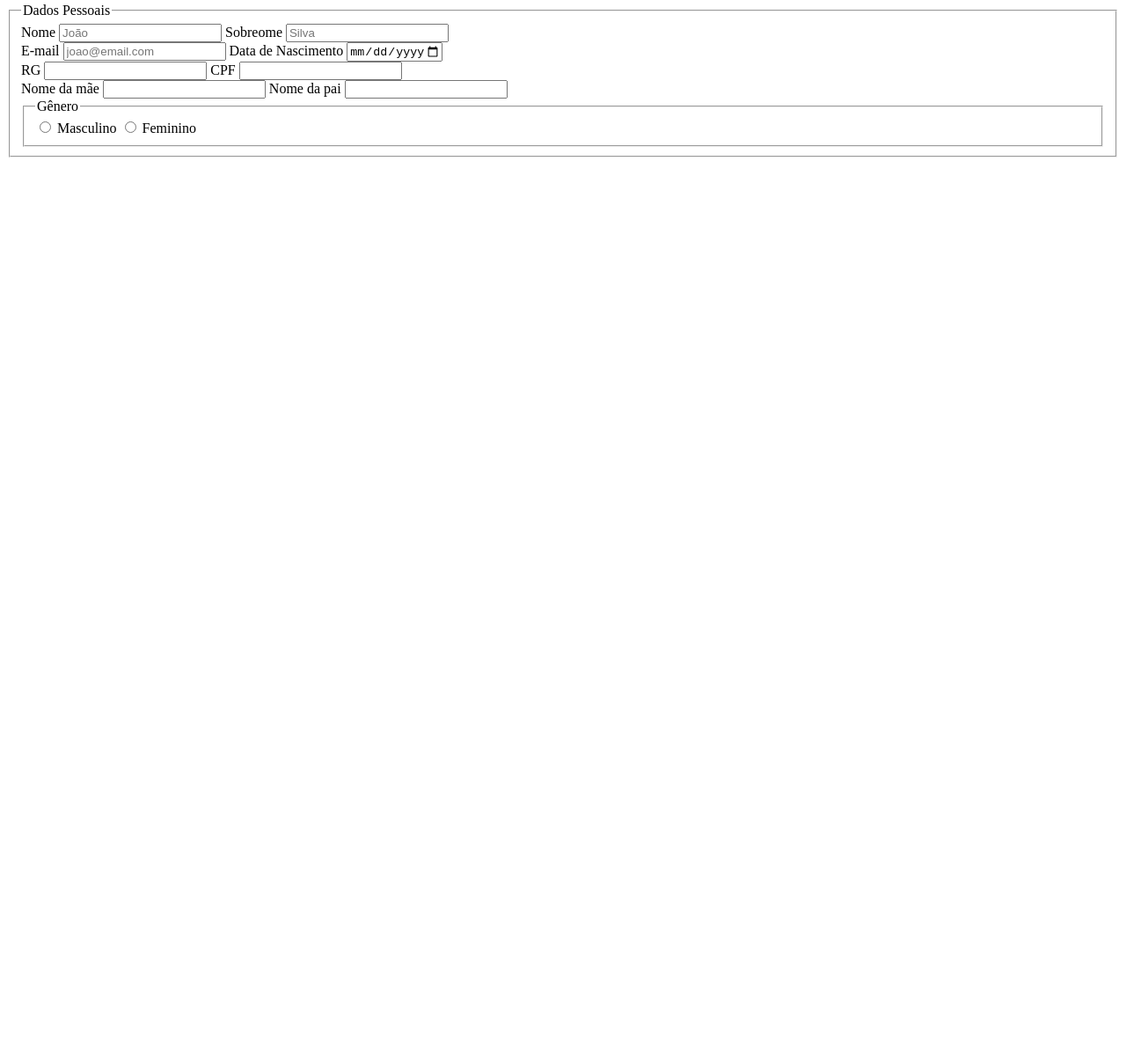
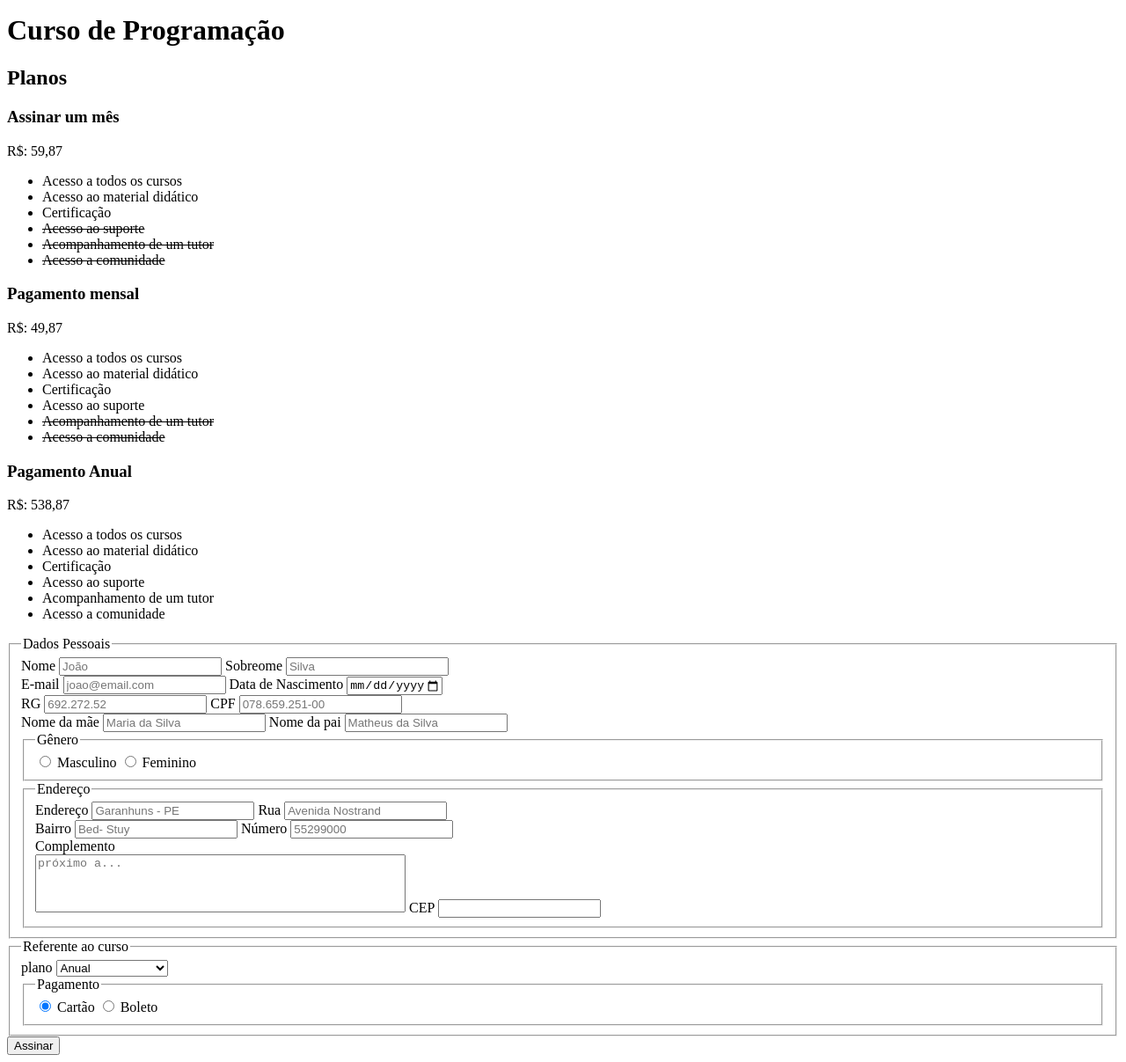
Before and after one commit to eduardonobrega/college-codes, a plain HTML site: page pg-web/form/index.html in a window 1280 px wide. Shown: the part 5-1212 px from the top of the page at 88% size. Before the commit the page ends 800 px from the top, so only its background shows below. Drawn offline with Linux system fonts and the light colour scheme.

Commit message:
add form

```diff
--- a/pg-web/form/index.html
+++ b/pg-web/form/index.html
@@ -6,32 +6,73 @@
     <title>form</title>
 </head>
 <body>
-    <form action="">
+    <main>
+        <h1>Curso de Programação</h1>
+        <section>
+            <h2>Planos</h2>
+            <div>
+                <h3>Assinar um mês</h3>
+                <span>R$: 59,87</span>
+                <ul>
+                    <li>Acesso a todos os cursos</li>
+                    <li>Acesso ao material didático</li>
+                    <li>Certificação</li>
+                    <li><s>Acesso ao suporte</s></li>
+                    <li><s>Acompanhamento de um tutor</s></li>
+                    <li><s>Acesso a comunidade</s></li>
+                </ul>
+            </div>
+            <div>
+                <h3>Pagamento mensal</h3>
+                <span>R$: 49,87</span>
+                <ul>
+                    <li>Acesso a todos os cursos</li>
+                    <li>Acesso ao material didático</li>
+                    <li>Certificação</li>
+                    <li>Acesso ao suporte</li>
+                    <li><s>Acompanhamento de um tutor</s></li>
+                    <li><s>Acesso a comunidade</s></li>
+                </ul>
+            </div>
+            <div>
+                <h3>Pagamento Anual</h3>
+                <span>R$: 538,87</span>
+                <ul>
+                    <li>Acesso a todos os cursos</li>
+                    <li>Acesso ao material didático</li>
+                    <li>Certificação</li>
+                    <li>Acesso ao suporte</li>
+                    <li>Acompanhamento de um tutor</li>
+                    <li>Acesso a comunidade</li>
+                </ul>
+            </div>
+        </section>
+        <form action="./">
             <fieldset>
                 <legend>Dados Pessoais</legend>
                 <label for="name">Nome</label>
                 <input type="text" name="name" id="name" placeholder="João" required>
 
                 <label for="lastName">Sobreome</label>
-            <input type="text" name="lastName" id="lastName" placeholder="Silva">
+                <input type="text" name="lastName" id="lastName" placeholder="Silva" required>
                 <br>
                 <label for="email">E-mail</label>
-            <input type="email" name="email" id="email" placeholder="joao@email.com">
+                <input type="email" name="email" id="email" placeholder="joao@email.com" required>
 
                 <label for="bith">Data de Nascimento</label>
                 <input type="date" name="bith" id="bith" max="2024-01-01">
                 <br>
                 <label for="rg">RG</label>
-            <input type="text" name="rg" id="rg"  required>
+                <input type="text" name="rg" id="rg" placeholder="692.272.52">
 
                 <label for="cpf">CPF</label>
-            <input type="text" name="cpf" id="cpf"  required>
+                <input type="text" name="cpf" id="cpf" placeholder="078.659.251-00"  required>
                 <br>
                 <label for="mother">Nome da mãe</label>
-            <input type="text" name="mother" id="mother" required>
+                <input type="text" name="mother" id="mother" required placeholder="Maria da Silva">
 
                 <label for="father">Nome da pai</label>
-            <input type="text" name="father" id="father" required>
+                <input type="text" name="father" id="father" placeholder="Matheus da Silva">
 
                 <fieldset>
                     <legend>Gênero</legend>
@@ -40,7 +81,48 @@
                     <input type="radio" name="gen" id="feminino" required>
                     <label for="feminino">Feminino</label>
                 </fieldset>
+
+                <fieldset>
+                    <legend>Endereço</legend>
+
+                    <label for="address">Endereço</label>
+                    <input type="text" name="address" id="address" placeholder="Garanhuns - PE">
+
+                    <label for="street">Rua</label>
+                    <input type="text" id="street" name="street" placeholder="Avenida Nostrand">
+                    <br>
+                    <label for="district">Bairro</label>
+                    <input type="text" id="district" name="district" placeholder="Bed- Stuy">
+
+                    <label for="number">Número</label>
+                    <input type="text" id="number" name="number" placeholder="55299000">
+                    <br>
+                    <label for="complement">Complemento</label><br>
+                    <textarea name="complement" id="complement" cols="50" rows="4" style="resize: none;" placeholder="próximo a..."></textarea>
+
+                    <label for="CEP">CEP</label>
+                    <input type="number" id="CEP" name="CEP">
                 </fieldset>
+            </fieldset>
+            <fieldset>
+                <legend>Referente ao curso</legend>
+                <label for="plan">plano</label>
+                <select name="plan" id="plan">
+                    <option value="only">Somente um mẽs</option>
+                    <option value="mensal">mensal</option>
+                    <option value="anual" selected>Anual</option>
+                </select>
+                <fieldset>
+                    <legend>Pagamento</legend>
+                    <input type="radio" name="payment" id="card" checked required>
+                    <label for="card">Cartão</label>
+                    <input type="radio" name="payment" id="ticket" required>
+                    <label for="ticket">Boleto</label>
+                </fieldset>
+            </fieldset>
+
+            <button type="submit">Assinar</button>
         </form>
+    </main>
 </body>
 </html>
```
Lines whose indentation alone changed are shown as unchanged.
